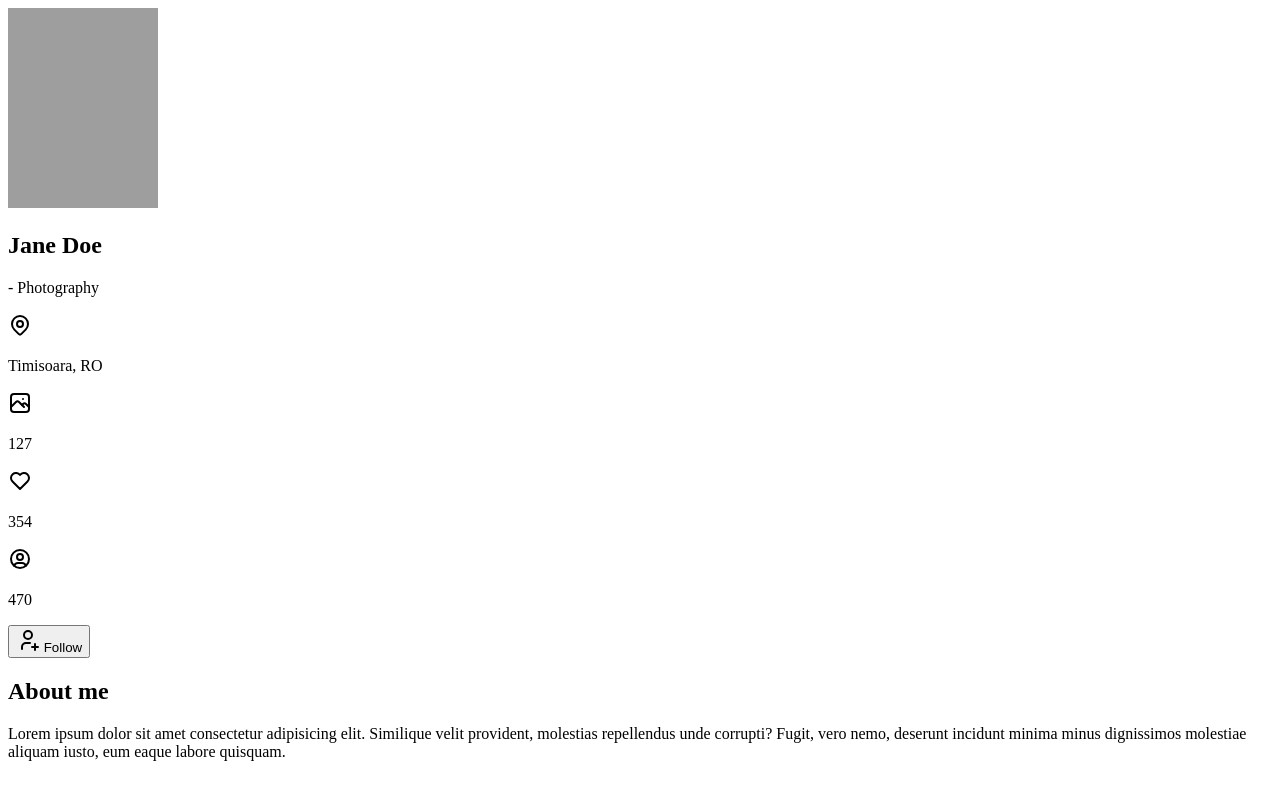
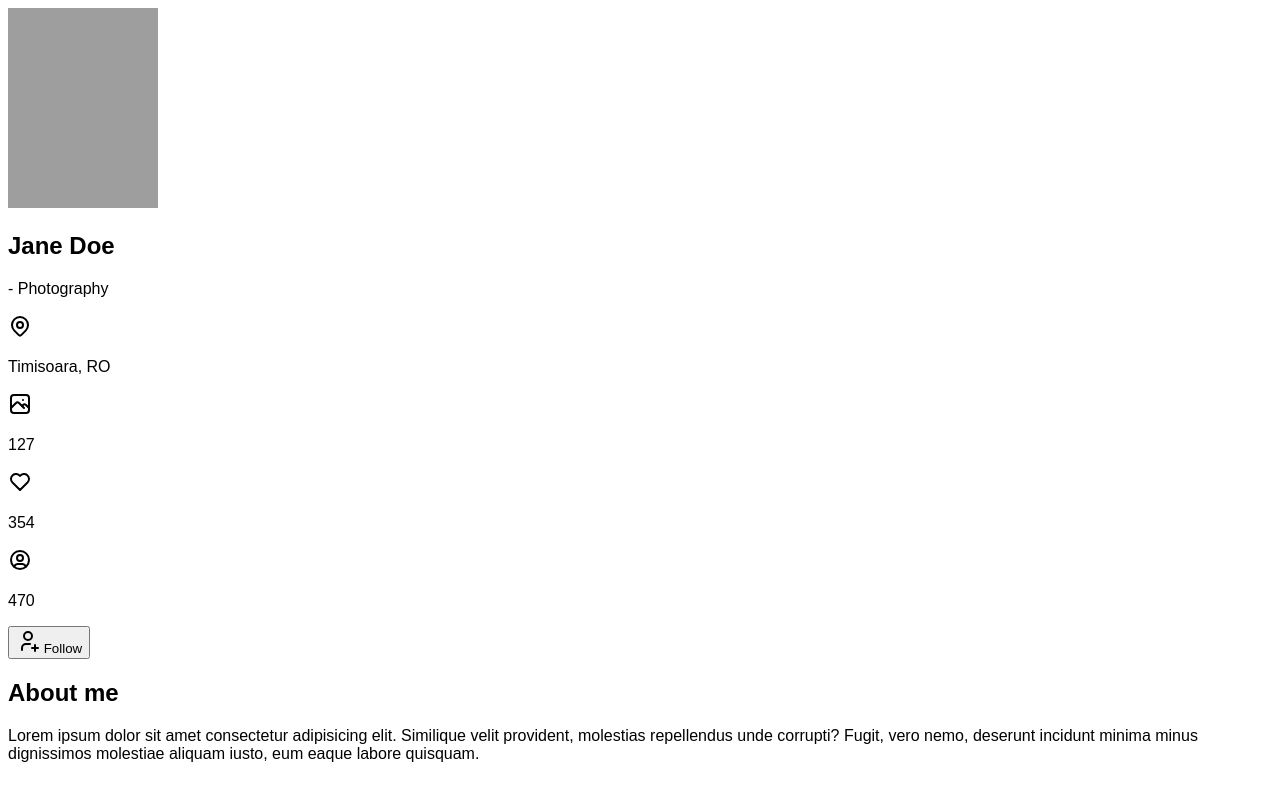
Before and after one commit to andrewteece/Portfolio-Profile, a plain HTML site: page index.html in a window 1280 px wide. Shown: the top 800 px of the page. Drawn offline with Linux system fonts and the light colour scheme; grey boxes are pictures that could not be loaded.

Commit message:
font face setup in css

```diff
--- a/style.css
+++ b/style.css
@@ -1 +1,22 @@
 /* FONTS */
+@font-face {
+  font-family: 'Montserrat', sans-serif;
+  font-weight: 400;
+  src: url('./fonts/Montserrat-Regular.woff2') format('woff2');
+  src: url('./fonts/Montserrat-Regular.woff') format('woff');
+}
+
+@font-face {
+  font-family: 'Montserrat', sans-serif;
+  font-weight: 700;
+  src: url('./fonts/Montserrat-Bold.woff2') format('woff2');
+  src: url('./fonts/Montserrat-Bold.woff') format('woff');
+}
+
+/* CSS CUSTOM PROPERTIES*/
+
+/* BODY */
+
+body {
+  font-family: 'Montserrat', sans-serif;
+}
```
